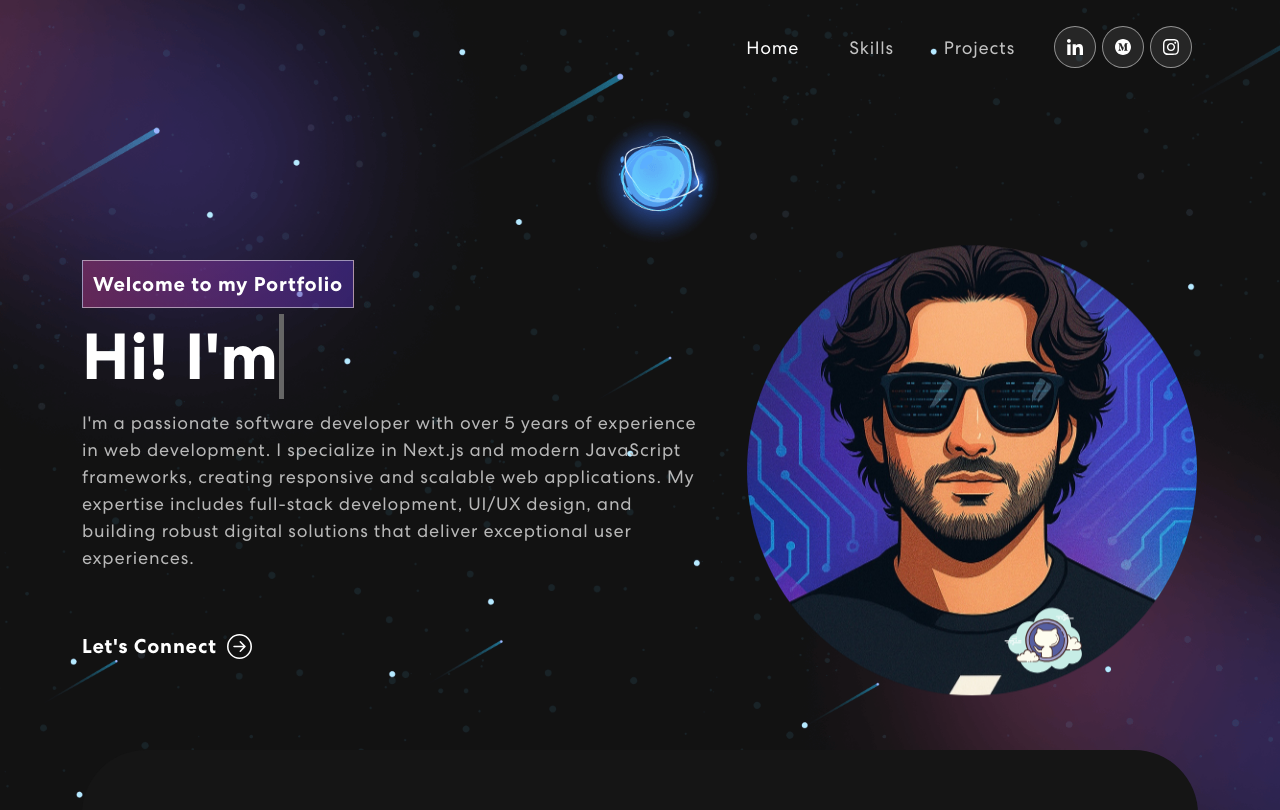
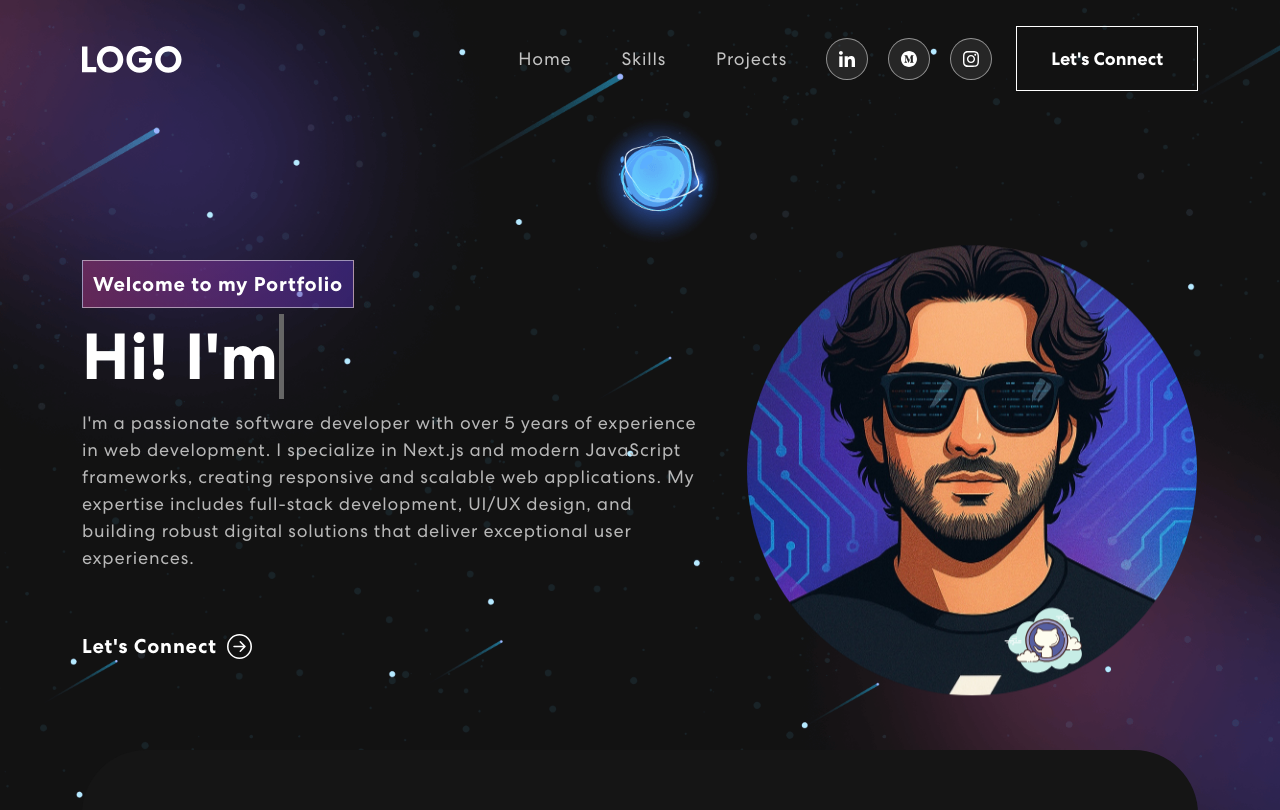
Before and after one commit to mahirliy55/yusifs-portfolio, a React (Create React App) app: page / in a window 1280 px wide. Shown: the top 810 px of the page. Built offline with nearby package versions, Linux system fonts and the light colour scheme; no server answers.

Commit message:
feat: Add accessibility improvements
- Add ARIA labels and roles to interactive elements
- Implement keyboard navigation support
- Add proper alt text for images
- Include screen reader friendly navigation
- Improve overall accessibility compliance

```diff
--- a/src/components/Banner.js
+++ b/src/components/Banner.js
@@ -52,6 +52,19 @@ export const Banner = () => {
     }
   };
 
+  const handleWhatsAppClick = () => {
+    const phoneNumber = "+34672012922";
+    const message = "Hi! I saw your portfolio and I'd like to connect.";
+    const whatsappUrl = `https://wa.me/${phoneNumber}?text=${encodeURIComponent(
+      message
+    )}`;
+    window.open(whatsappUrl, "_blank");
+  };
+
+  const handleGitClick = () => {
+    window.open("https://github.com/mahirliy55", "_blank");
+  };
+
   return (
     <section className="banner" id="home">
       <Container>
@@ -78,17 +91,17 @@ export const Banner = () => {
                 exceptional user experiences.
               </p>
               <button
-                onClick={() => {
-                  const phoneNumber = "+34672012922";
-                  const message =
-                    "Hi! I saw your portfolio and I'd like to connect.";
-                  const whatsappUrl = `https://wa.me/${phoneNumber}?text=${encodeURIComponent(
-                    message
-                  )}`;
-                  window.open(whatsappUrl, "_blank");
+                onClick={handleWhatsAppClick}
+                aria-label="Connect via WhatsApp"
+                role="button"
+                tabIndex={0}
+                onKeyDown={(e) => {
+                  if (e.key === 'Enter' || e.key === ' ') {
+                    handleWhatsAppClick();
+                  }
                 }}
               >
-                Let's Connect <ArrowRightCircle size={25} />
+                Let's Connect <ArrowRightCircle size={25} aria-hidden="true" />
               </button>
             </div>
           </Col>
@@ -103,10 +116,16 @@ export const Banner = () => {
 
               <img
                 src={git}
-                alt="Git"
-                onClick={() =>
-                  window.open("https://github.com/mahirliy55", "_blank")
-                }
+                alt="GitHub Profile Link"
+                onClick={handleGitClick}
+                onKeyDown={(e) => {
+                  if (e.key === 'Enter' || e.key === ' ') {
+                    handleGitClick();
+                  }
+                }}
+                role="button"
+                tabIndex={0}
+                aria-label="Visit GitHub profile"
                 style={{
                   position: "absolute",
                   bottom: "10px",
--- a/src/components/NavBar.js
+++ b/src/components/NavBar.js
@@ -7,8 +7,7 @@ import navIcon3 from "../assets/img/nav-icon3.svg";
 import { HashLink } from "react-router-hash-link";
 import { BrowserRouter as Router } from "react-router-dom";
 
-export const NavBar = () => {
-  const [activeLink, setActiveLink] = useState("home");
+export const NavBar = ({ activeLink, setActiveLink }) => {
   const [scrolled, setScrolled] = useState(false);
 
   useEffect(() => {
@@ -29,41 +28,53 @@ export const NavBar = () => {
     setActiveLink(value);
   };
 
+  const handleNavClick = (link) => {
+    onUpdateActiveLink(link);
+    const element = document.getElementById(link);
+    if (element) {
+      element.scrollIntoView({ behavior: 'smooth' });
+    }
+  };
+
   return (
     <Router>
       <Navbar expand="md" className={scrolled ? "scrolled" : ""}>
         <Container>
-          <Navbar.Toggle aria-controls="basic-navbar-nav">
+          <Navbar.Brand href="#home" aria-label="Portfolio Home">
+            <img src={logo} alt="Portfolio Logo" />
+          </Navbar.Brand>
+          <Navbar.Toggle
+            aria-controls="basic-navbar-nav"
+            aria-label="Toggle navigation menu"
+          >
             <span className="navbar-toggler-icon"></span>
           </Navbar.Toggle>
           <Navbar.Collapse id="basic-navbar-nav">
             <Nav className="ms-auto">
               <Nav.Link
                 href="#home"
-                className={
-                  activeLink === "home" ? "active navbar-link" : "navbar-link"
-                }
-                onClick={() => onUpdateActiveLink("home")}
+                className={activeLink === 'home' ? 'active navbar-link' : 'navbar-link'}
+                onClick={() => handleNavClick('home')}
+                aria-label="Navigate to home section"
+                aria-current={activeLink === 'home' ? 'page' : undefined}
               >
                 Home
               </Nav.Link>
               <Nav.Link
                 href="#skills"
-                className={
-                  activeLink === "skills" ? "active navbar-link" : "navbar-link"
-                }
-                onClick={() => onUpdateActiveLink("skills")}
+                className={activeLink === 'skills' ? 'active navbar-link' : 'navbar-link'}
+                onClick={() => handleNavClick('skills')}
+                aria-label="Navigate to skills section"
+                aria-current={activeLink === 'skills' ? 'page' : undefined}
               >
                 Skills
               </Nav.Link>
               <Nav.Link
                 href="#projects"
-                className={
-                  activeLink === "projects"
-                    ? "active navbar-link"
-                    : "navbar-link"
-                }
-                onClick={() => onUpdateActiveLink("projects")}
+                className={activeLink === 'projects' ? 'active navbar-link' : 'navbar-link'}
+                onClick={() => handleNavClick('projects')}
+                aria-label="Navigate to projects section"
+                aria-current={activeLink === 'projects' ? 'page' : undefined}
               >
                 Projects
               </Nav.Link>
@@ -71,32 +82,39 @@ export const NavBar = () => {
             <span className="navbar-text">
               <div className="social-icon">
                 <a
-                  href="https://www.linkedin.com/in/yusif-jabrayilov/"
+                  href="https://www.linkedin.com/in/your-profile"
                   target="_blank"
                   rel="noopener noreferrer"
+                  aria-label="Visit LinkedIn profile"
                 >
                   <img src={navIcon1} alt="LinkedIn" />
                 </a>
+              </div>
+              <div className="social-icon">
                 <a
-                  href="https://medium.com/@yusifspain"
+                  href="https://github.com/your-username"
                   target="_blank"
                   rel="noopener noreferrer"
+                  aria-label="Visit GitHub profile"
                 >
-                  <img src={navIcon2} alt="Medium" />
-                </a>
-                <a
-                  href="https://www.instagram.com/thejabrael/"
-                  target="_blank"
-                  rel="noopener noreferrer"
-                >
-                  <img src={navIcon3} alt="Instagram" />
+                  <img src={navIcon2} alt="GitHub" />
                 </a>
               </div>
-              {/* <HashLink to="#connect">
-                <button className="vvd">
-                  <span>Let's Connect</span>
-                </button>
-              </HashLink> */}
+              <div className="social-icon">
+                <a
+                  href="mailto:your-email@example.com"
+                  aria-label="Send email"
+                >
+                  <img src={navIcon3} alt="Email" />
+                </a>
+              </div>
+              <button
+                className="vvd"
+                onClick={() => handleNavClick('connect')}
+                aria-label="Navigate to contact section"
+              >
+                <span>Let's Connect</span>
+              </button>
             </span>
           </Navbar.Collapse>
         </Container>
```
